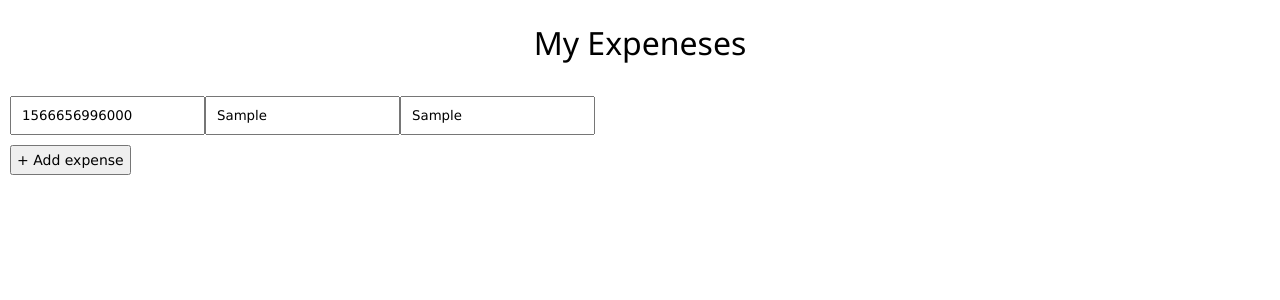
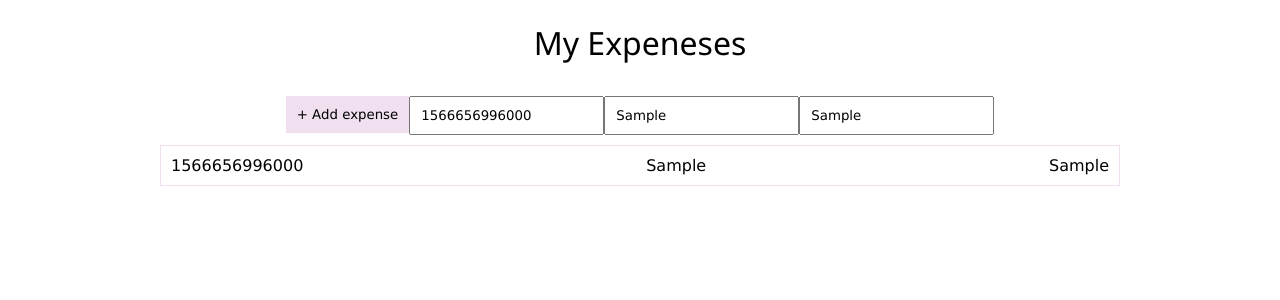
Before and after one commit to shanialmog/react-expenses, a React (Create React App) app: page / in a window 1280 px wide. Both pictures are taken after typing "Sample", "Sample" into the empty fields and a click on the button "+ Add expense". Shown: the top 300 px of the page. Built offline with nearby package versions, Linux system fonts and the light colour scheme.

Commit message:
display results on page when adding new expense

```diff
--- a/src/App.css
+++ b/src/App.css
@@ -1,3 +1,8 @@
+
+body {
+  margin: auto;
+  max-width: 980px;
+}
 
 h1 {
     font-family: 'Segoe UI', Tahoma, Geneva, Verdana, sans-serif;
@@ -7,10 +12,10 @@ h1 {
 
 .expense-btn {
     font-family: Verdana, Geneva, Tahoma, sans-serif;
-    padding: 5px;
-    font-size: 14px;
-    margin-bottom: 5px;
-    margin-left: 10px;
+    padding: 10px;
+    height: 100%;
+    background: #efdfef;
+    border: 1px solid #efdfef;
 }
 
 .expense-item {
@@ -25,9 +30,20 @@ h1 {
     display: flex;
     padding: 10px 10px 5px 10px;
     margin: 5px 0 ;
+    justify-content: center;
 }
 
 .expense-input{
     padding: 10px;
     font-family: Verdana, Geneva, Tahoma, sans-serif;
 }
+
+.expenses-list-item {
+    font-family: Verdana, Geneva, Tahoma, sans-serif;
+    display: flex;
+    border: 1px solid #efdfef;
+    padding: 10px;
+    margin: 5px 10px;
+    justify-content: space-between;
+    box-sizing: border-box;
+}
--- a/src/App.js
+++ b/src/App.js
@@ -25,22 +25,33 @@ class App extends React.Component {
         event.preventDefault()
         this.setState({
             expensesList: [
-                ...this.state.expensesList,
                 {
                     date: this.state.date,
                     name: this.state.expenseName,
                     sum: this.state.expenseSum
-                }
+                },
+                ...this.state.expensesList
             ]
         })
     }
 
     render() {
+        const expensesList = this.state.expensesList.map(item =>
+          <div className="expenses-list-item">
+            <div>{item.date}</div>
+            <div>{item.name}</div>
+            <div>{item.sum}</div>
+          </div>)
         return (
             <div>
                 <h1>My Expeneses</h1>
                 <form onSubmit={this.handleFormSubmit}>
                     <div className="expense-inputs">
+                      <button
+                          type="submit"
+                          className="expense-btn"
+                      >+ Add expense
+                      </button>
                         <input
                             onChange={this.handleFormChange}
                             type="text"
@@ -66,16 +77,13 @@ class App extends React.Component {
                             value={this.state.expenseSum}
                         />
                     </div>
-                    <button
-                        type="submit"
-                        className="expense-btn"
-                    >+ Add expense
-                    </button>
                 </form>
-                <pre>{}</pre>
+                <div>{expensesList}</div>
             </div>
         )
     }
 }
 
 export default App
+
+//{JSON.stringify(this.state.expensesList)}
```
